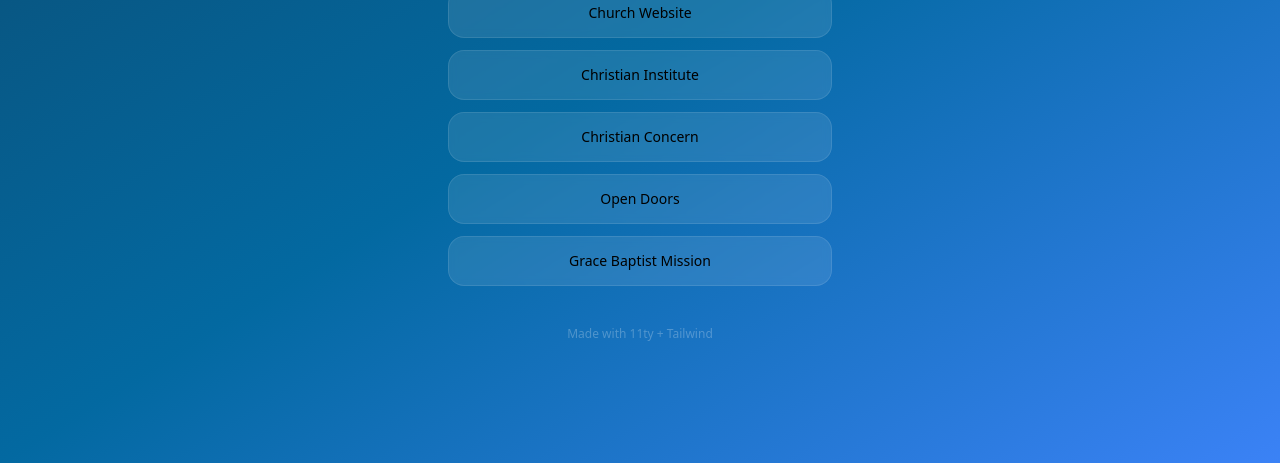
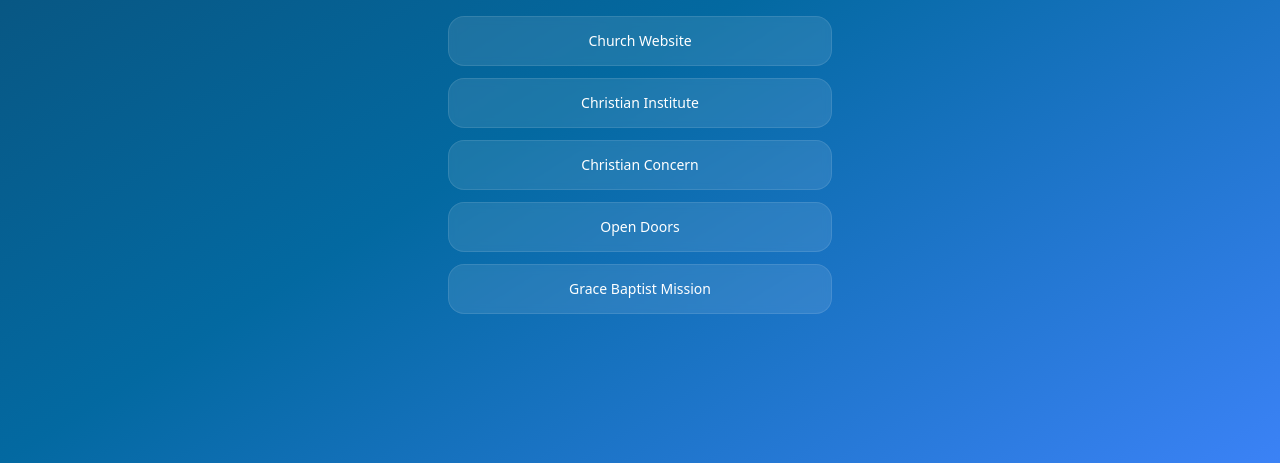
Before and after one commit to EnonBaptistChurch/linktree, an Eleventy site: page src/index.njk in a window 1280 px wide. Shown: the part 337-800 px from the top of the page. Built offline with nearby package versions, Linux system fonts and the light colour scheme; Eleventy itself is replaced by a stand-in of ours; files that its build step writes are made by us from their sources.

Commit message:
change text

```diff
--- a/src/index.njk
+++ b/src/index.njk
@@ -35,7 +35,7 @@ layout: base.njk
           bg-white/10 hover:bg-white/20
           border border-white/10 hover:border-white/30
           backdrop-blur-sm
-          text-black
+          text-white
           text-bold
           rounded-2xl px-5 py-3.5
           transition-all duration-200
@@ -50,7 +50,4 @@ layout: base.njk
     {% endfor %}
   </ul>
 
-  {# ── Footer ── #}
-  <p class="text-xs text-white/25 mt-4">Made with 11ty + Tailwind</p>
-
 </main>
```
